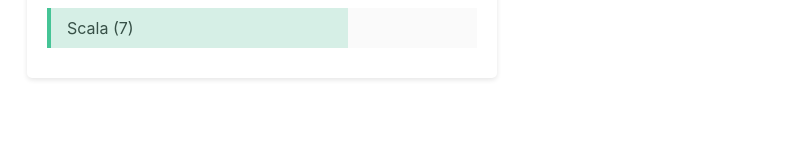
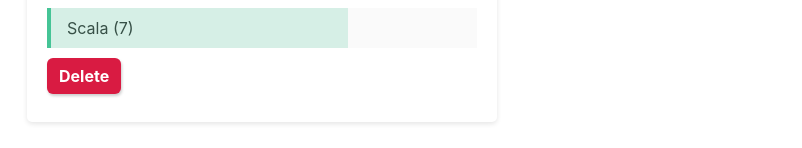
Before and after one commit to aleksievelizhanin/ninjapolls, a Svelte app: page / in a window 1280 px wide. Shown: the part 431-579 px from the top of the page, without its empty margins (13-815 px from the left). Built offline with nearby package versions, Linux system fonts and the light colour scheme.

Commit message:
Add Delete Poll button

```diff
--- a/src/components/PollDetails.svelte
+++ b/src/components/PollDetails.svelte
@@ -1,5 +1,6 @@
 <script>
-    import Card from "../shared/Card.svelte";
+    import Button from "../shared/Button.svelte";
+import Card from "../shared/Card.svelte";
     import pollStore from "../stores/PollStore";
     export let poll;
 
@@ -14,6 +15,12 @@
                 updatedPoll.votesB++;
             }
             return copyPolls;
+        })
+    }
+
+    const handleDelete = (id) => {
+        pollStore.update(currentPolls => {
+            return currentPolls.filter(poll => poll.id != id)
         })
     }
 
@@ -36,6 +43,9 @@
             <div class="persent persent-b" style="width: {persentB}%;"></div>
             <span>{poll.answerB} ({poll.votesB})</span>
         </div>
+        <Button class="delete" on:click={() => handleDelete(poll.id)}>
+            Delete
+        </Button>
     </div>
 </Card>
 
@@ -76,4 +86,9 @@
         background: rgba(69, 196, 150, 0.2);
         border-left: 4px solid #45c496
     }
+
+    .delete {
+        margin: 20px;
+        text-align: center;
+    }
 </style>
--- a/src/shared/Button.svelte
+++ b/src/shared/Button.svelte
@@ -5,7 +5,7 @@
 
 </script>
 
-<button class={buttonType} class:flat={flat} class:inverse={inverse}>
+<button class={buttonType} class:flat={flat} class:inverse={inverse} on:click>
     <slot></slot>
 </button>
 
```
